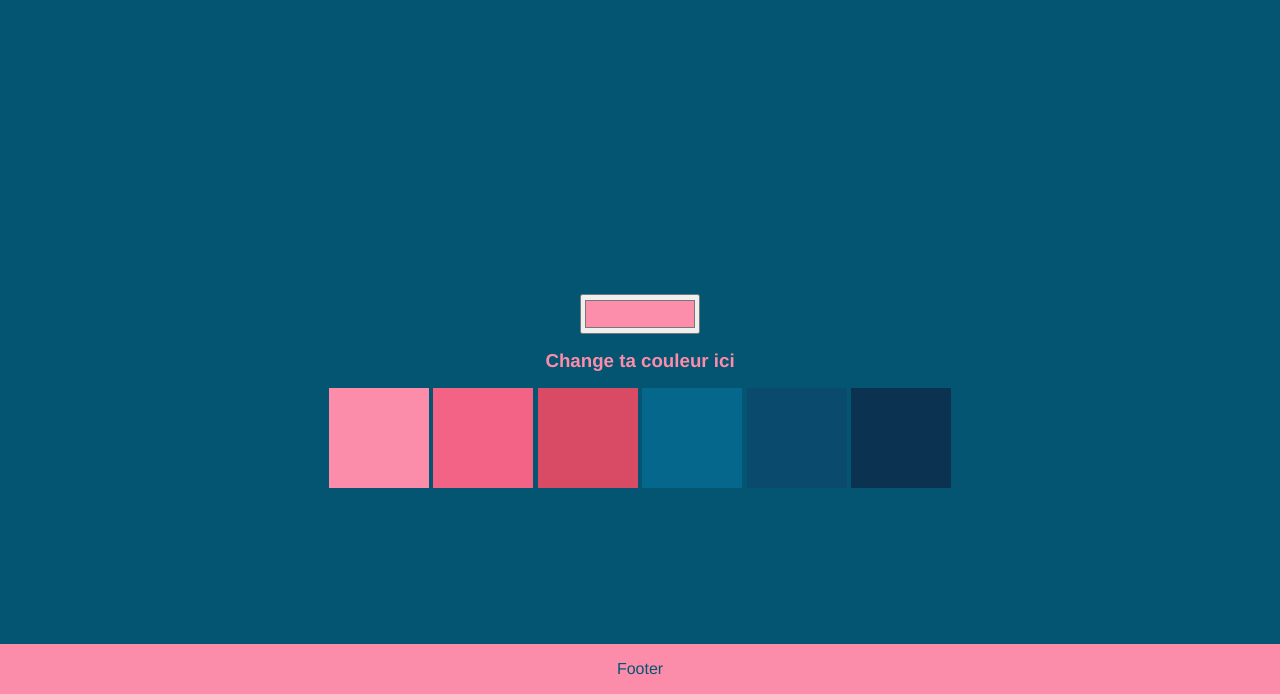
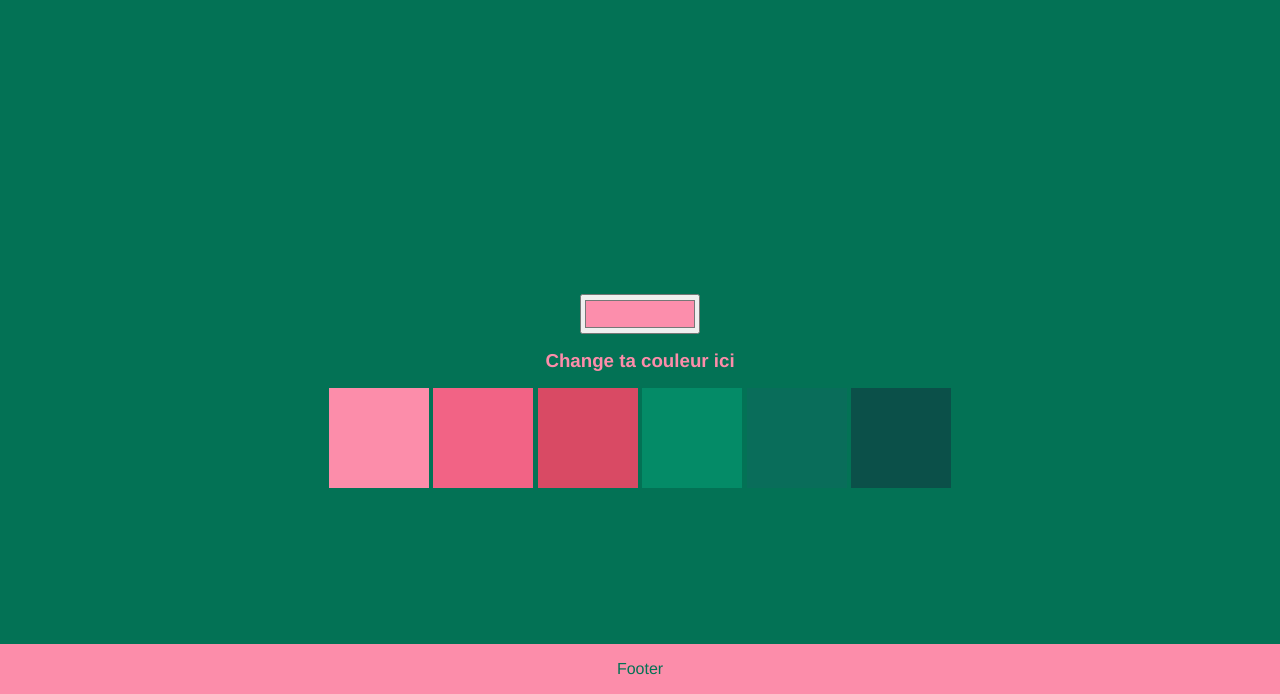
Before and after one commit to pozorfluo/simplon-tp, a plain HTML site: page css-variables-theme/index.html in a window 1280 px wide. Shown: the part 106-800 px from the top of the page. Drawn offline with Linux system fonts and the light colour scheme.

Commit message:
Fix faulty naive complementary hue formula in css-variables-theme

```diff
--- a/css-variables-theme/css/style.css
+++ b/css-variables-theme/css/style.css
@@ -16,16 +16,17 @@
     var(--darker-lum)
   );
 
+  --comp-s : 180;
   --lum-delta: calc(100% - var(--main-color-l));
   --darker-lum-delta: calc(100% - var(--darker-lum));
 
   --qnd-comp-color: hsl(
-    calc(180 - var(--main-color-h)),
+    calc(var(--main-color-h) - var(--comp-s)),
     var(--main-color-s),
     max(var(--lum-delta), calc(var(--lum-delta) - 20%))
   );
   --qnd-comp-darker-color: hsl(
-    calc(180 - var(--main-color-h)),
+    calc(var(--main-color-h) - var(--comp-s)),
     var(--main-color-s),
     max(var(--darker-lum-delta), calc(var(--darker-lum-delta) - 20%))
   );
@@ -120,21 +121,21 @@ footer {
 }
 .square:nth-of-type(4) {
     --main-color: hsl(
-        calc(180 - var(--main-color-h)),
+        calc(var(--main-color-h) - var(--comp-s)),
         var(--main-color-s),
         max(var(--darker-lum-delta), calc(var(--darker-lum-delta) - 20%))
       );
 }
 .square:nth-of-type(5) {
     --main-color: hsl(
-        calc(180 - var(--main-color-h) + 5),
+        calc(var(--main-color-h) - var(--comp-s) + 5),
         calc(var(--main-color-s) - 10%),
         max(var(--darker-lum-delta) - 5%, calc(var(--darker-lum-delta) - 30%))
       );
 }
 .square:nth-of-type(6) {
     --main-color: hsl(
-        calc(180 - var(--main-color-h) + 10),
+        calc(var(--main-color-h) - var(--comp-s) + 10),
         calc(var(--main-color-s) - 20%),
         max(var(--darker-lum-delta) - 10%, calc(var(--darker-lum-delta) - 40%))
       );
```
